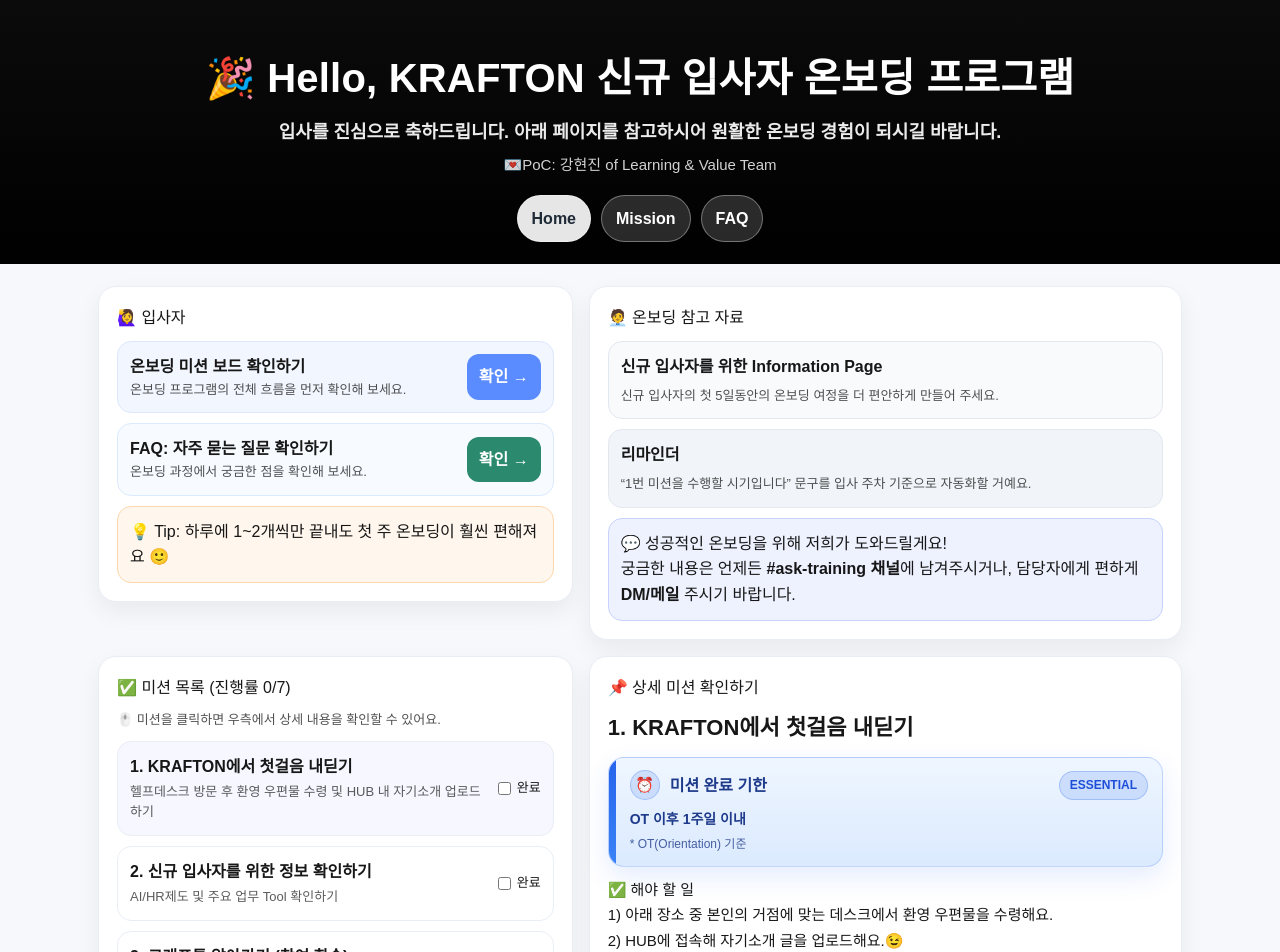
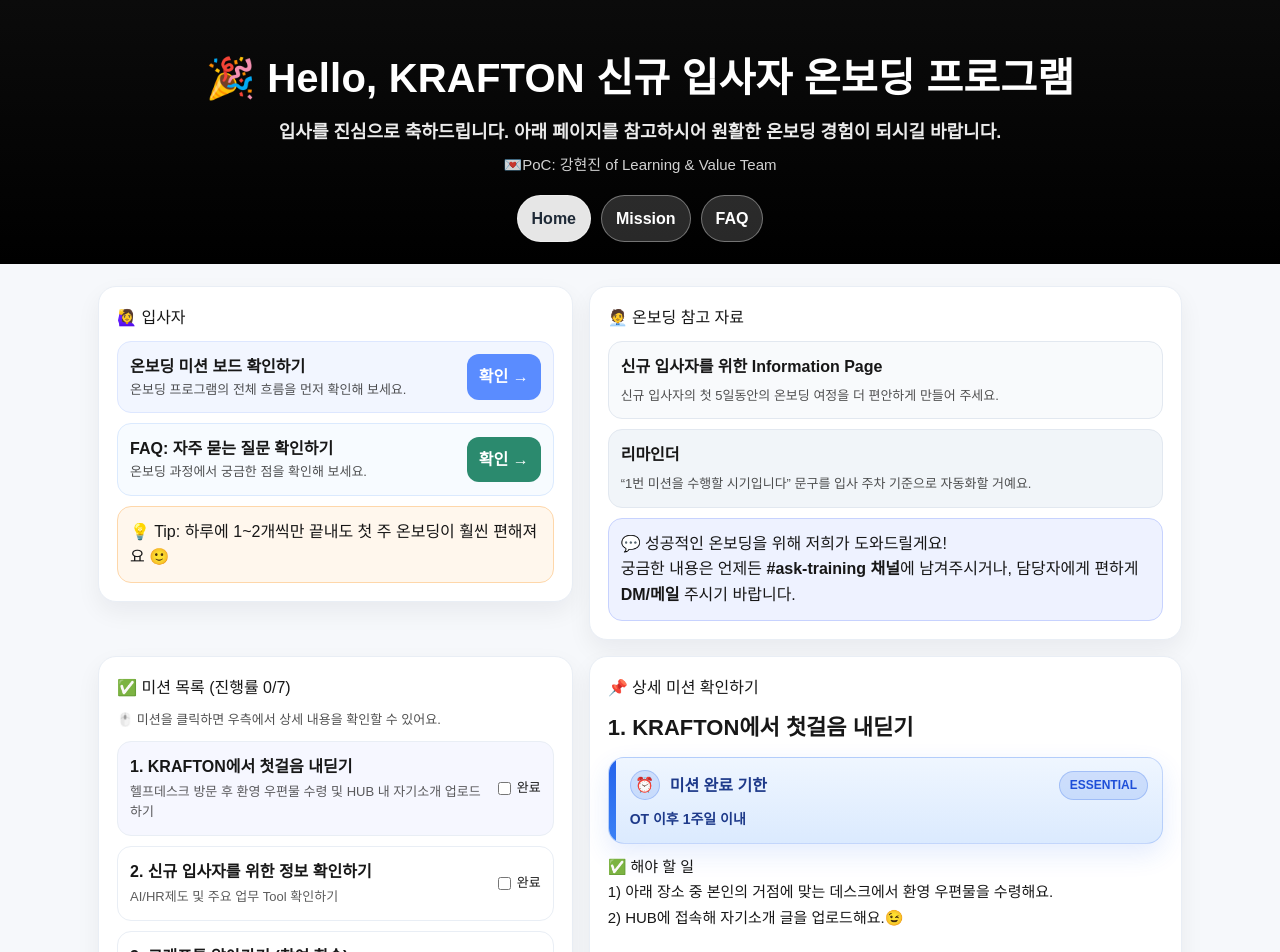
Before and after one commit to hyunjincatherine/onboarding, a Next.js app: page /onboarding/ in a window 1280 px wide. Shown: the top 952 px of the page. Built offline with nearby package versions, Linux system fonts and the light colour scheme.

Commit message:
orientation 기준 문구 삭제

```diff
--- a/ui/DashboardSimple.tsx
+++ b/ui/DashboardSimple.tsx
@@ -617,8 +617,7 @@
 
                     <div style={{ marginTop: 8, fontSize: 14, color: "#1e3a8a" }}>
                       <b>{DEADLINE_BY_ID[selected.id]}</b>
-                      <div style={{ marginTop: 4, fontSize: 12, opacity: 0.8 }}>* OT(Orientation) 기준</div>
-                    </div>
+                                          </div>
                   </div>
                 </div>
               </div>
```
